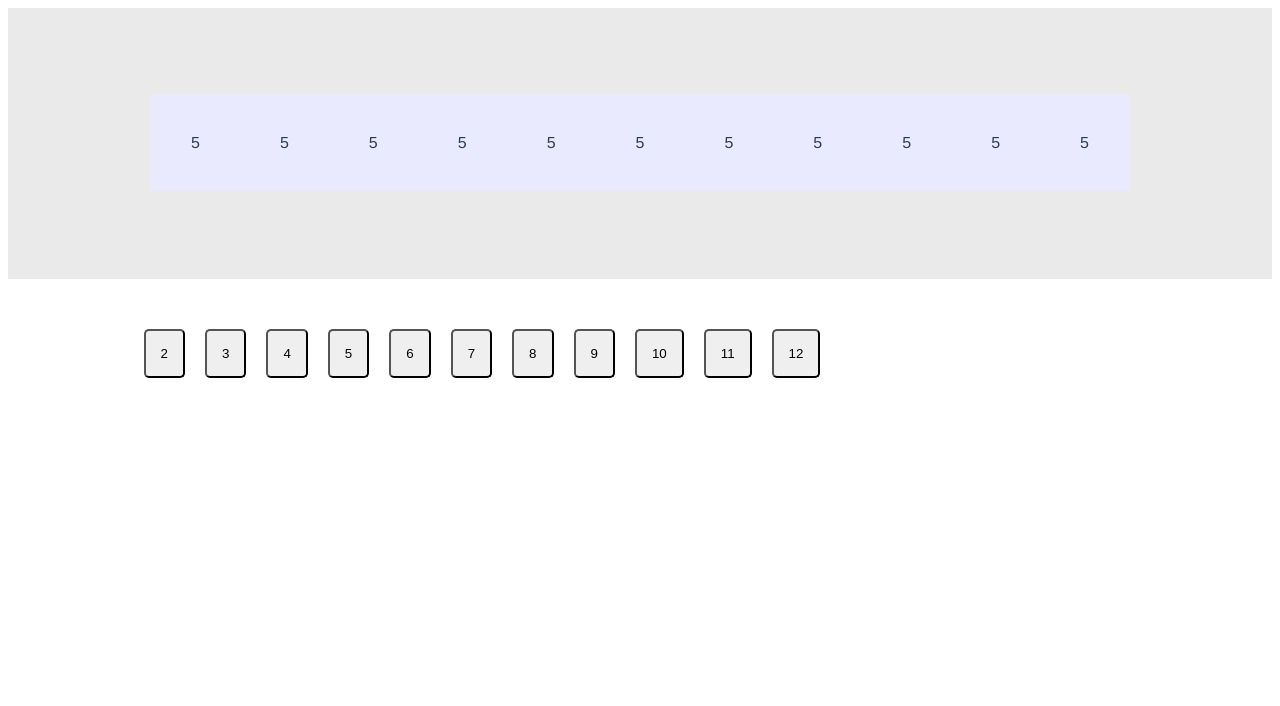
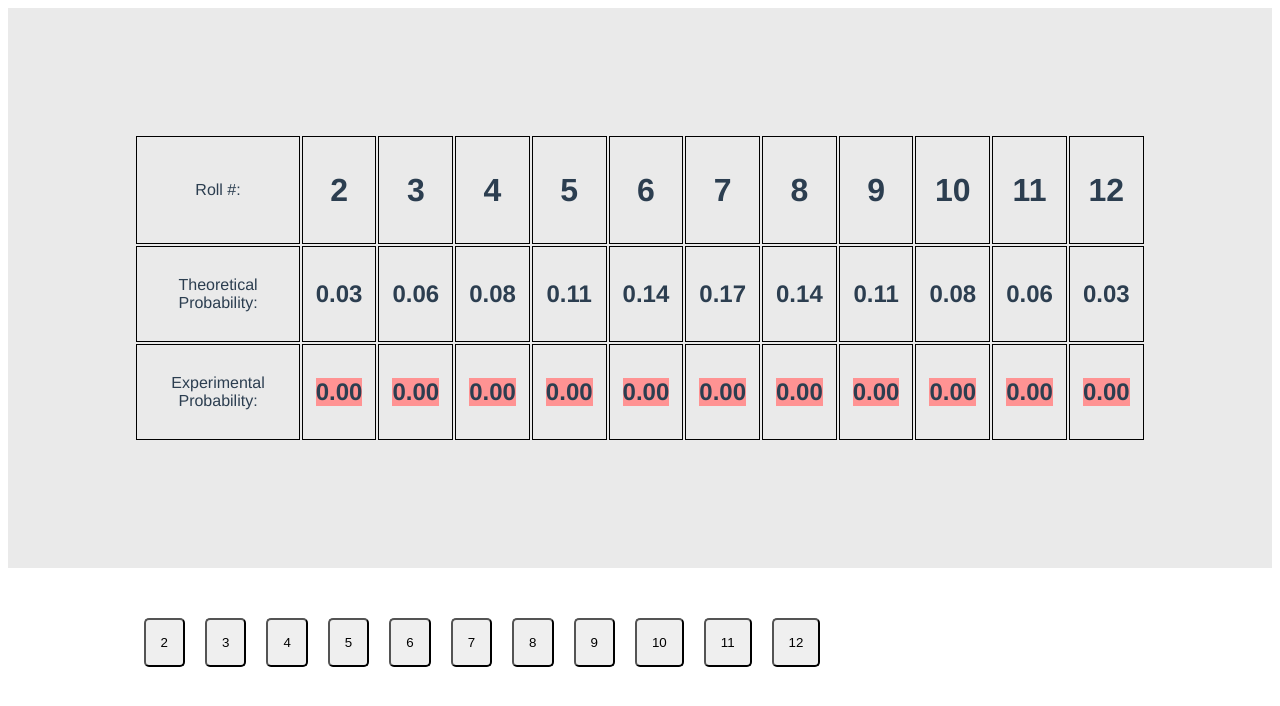
Before and after one commit to steele232/settlers-frequentist-app, a Vue app: page / in a window 1280 px wide. Shown: the top 706 px of the page. Built offline with nearby package versions, Linux system fonts and the light colour scheme.

Commit message:
Working! Did table instead of bar graph...
	modified:   package-lock.json
	modified:   package.json
	new file:   src/components/HistoColumn.vue
	modified:   src/components/Histogram.vue

```diff
--- a/package.json
+++ b/package.json
@@ -18,7 +18,9 @@
     "@vue/compiler-sfc": "^3.0.0",
     "babel-eslint": "^10.1.0",
     "eslint": "^6.7.2",
-    "eslint-plugin-vue": "^7.0.0-0"
+    "eslint-plugin-vue": "^7.0.0-0",
+    "less": "^4.0.0",
+    "less-loader": "^7.2.1"
   },
   "eslintConfig": {
     "root": true,
--- /dev/null
+++ b/src/components/HistoColumn.vue
@@ -0,0 +1,44 @@
+
+<template>
+  <h2 :class="[experimental >= theoretical ? 'green' : 'red']">
+    {{ experimental.toFixed(2) }}
+  </h2>
+</template>
+
+<script>
+export default {
+  name: 'HistoColumn',
+  props: {
+    theoretical: Number,
+    experimental: Number
+  },
+  data: () => {
+    return {};
+  },
+  methods: {
+    get_percent_string: (Probability) => {
+      let percent = Probability * 100
+      return percent.toString + '%'
+    }
+  },
+  components: {
+  }
+}
+</script>
+
+
+<style lang="less">
+
+* {
+  box-sizing: border-box;
+}
+
+.green {
+  background-color: #45e845;
+}
+
+.red {
+  background-color: #ff9393;
+}
+
+</style>
--- a/src/components/Histogram.vue
+++ b/src/components/Histogram.vue
@@ -1,13 +1,34 @@
 <template>
   <div>
-    <span v-for="(num, index) in possible_rolls" :key="index">
-      <span class="column">{{all_the_ones()}}</span>
-    </span>
+    <table>
+      <tr>
+        <td>Roll #: </td>
+        <th v-for="(num, index) in possible_rolls" :key="index">
+          <h1>{{ num }}</h1>
+        </th>
+      </tr>
+      <tr>
+        <td>Theoretical Probability: </td>
+        <td v-for="(num, index) in possible_rolls" :key="index">
+          <h2>{{ get_theoretical(num).toFixed(2) }}</h2>
+        </td>
+      </tr>
+      <tr>
+        <td>Experimental Probability: </td>
+        <td v-for="(num, index) in possible_rolls" :key="index">
+          <HistoColumn
+            :theoretical="get_theoretical(num)"
+            :experimental="get_experimental(nums, num) || 0"
+          />
+        </td>
+      </tr>
+    </table>
   </div>
 </template>
 
 
 <script>
+import HistoColumn from './HistoColumn.vue'
 
 export default {
   name: 'Histogram',
@@ -20,21 +41,42 @@ export default {
     }
   },
   methods: {
-    all_the_ones: () => {
-      return 5
+    get_theoretical: (Num) => {
+      switch (Num) {
+        case 2: return 1/36;
+        case 3: return 2/36;
+        case 4: return 3/36;
+        case 5: return 4/36;
+        case 6: return 5/36;
+        case 7: return 6/36;
+        case 8: return 5/36;
+        case 9: return 4/36;
+        case 10: return 3/36;
+        case 11: return 2/36;
+        case 12: return 1/36;
+        default: return 0;
+      }
+    },
+    get_experimental: (List, Num) => {
+      let num_all_rolls = List.length
+      let specific_rolls = List.filter(X => X == Num)
+      let num_specific_rolls = specific_rolls.length
+      return num_specific_rolls / num_all_rolls
     }
   },
   components: {
+    HistoColumn
   }
 }
 </script>
 
 
-<style>
+<style lang="less">
 
-.column {
-  padding: 40px;
-  background-color: #EAEAFF
+td, th  {
+  padding: 13px;
+  border: 1px solid black;
 }
 
+
 </style>
```
Also changed, not shown: 1 other file (tests, documents, lock files or other folders).
